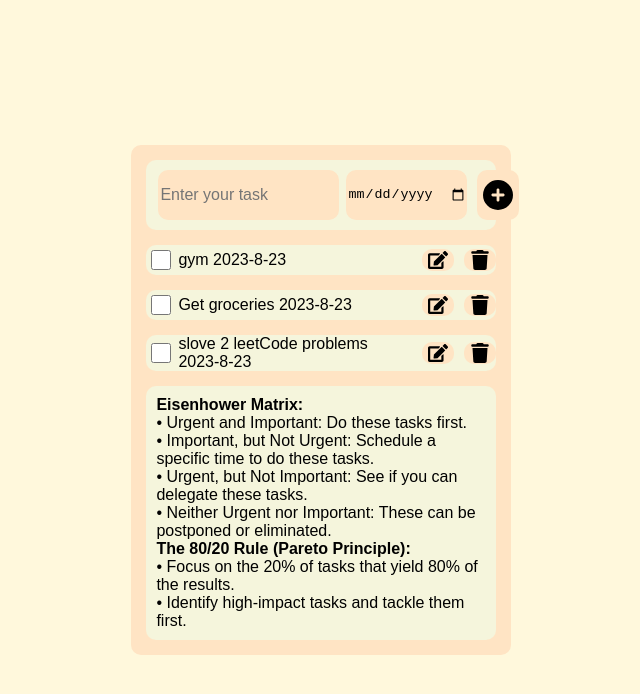
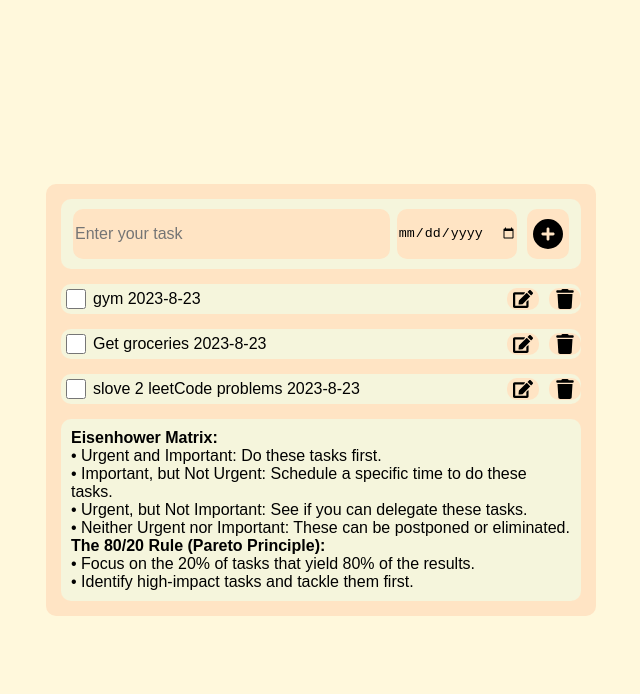
Before and after one commit to SVRamana88/TODO-Web-App, a plain HTML site: page index.html in a window 1280 px wide. Shown: the whole page, without its empty margins (319-959 px from the left). Drawn offline with Linux system fonts and the light colour scheme.

Commit message:
Update style.css

```diff
--- a/style.css
+++ b/style.css
@@ -9,7 +9,7 @@ body {
 
 .todoContainer {
     background-color :bisque;
-    width: 30%;
+    width: 550px;
     border-radius: 10px;
 }
 
```
